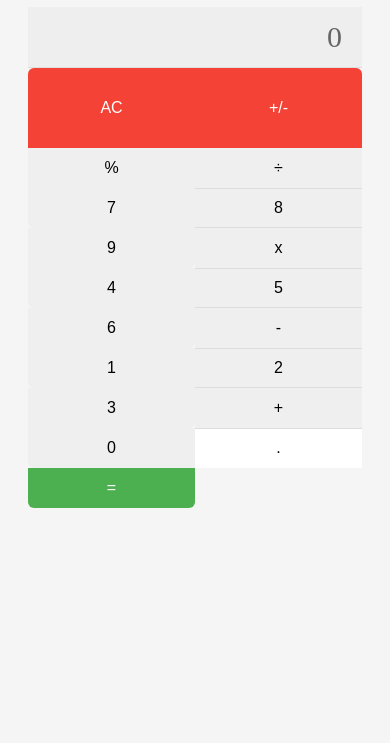
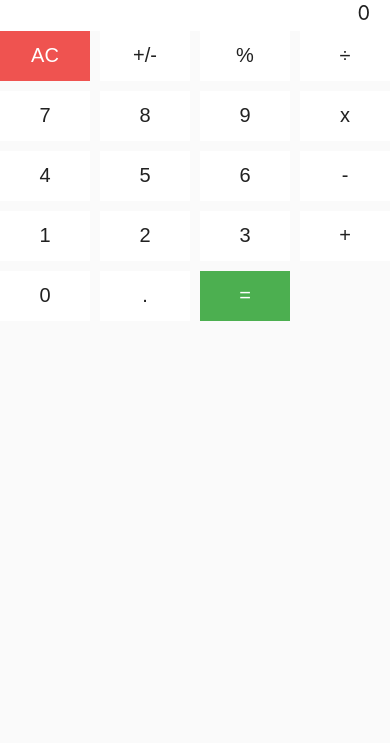
Before and after one commit to wilson0205/wilson0205.github.io, a plain HTML site: page index.html in a window 390 px wide. Shown: the part 101-844 px from the top of the page. Drawn offline with Linux system fonts and the light colour scheme.

Commit message:
Update styles.css
Updated with apple-like style and responsive to all devices

```diff
--- a/styles.css
+++ b/styles.css
@@ -1,119 +1,96 @@
-/* Add a background color and some padding to the body */
 body {
-  background-color: #f5f5f5;
-  padding: 20px;
+  font-family: -apple-system, BlinkMacSystemFont, "Segoe UI", Roboto, Oxygen,
+    Ubuntu, Cantarell, "Open Sans", "Helvetica Neue", sans-serif;
+  background-color: #fafafa;
+  margin: 0;
+  padding: 0;
 }
 
-/* Style the calculator container */
-#calculator {
-  width: 320px;
-  margin: 0 auto;
-  background-color: #fff;
-  box-shadow: 0 2px 2px rgba(0, 0, 0, 0.3);
-  border-radius: 6px;
+#output {
+  font-size: 2em;
+  text-align: right;
+  padding: 20px;
+  box-sizing: border-box;
+  width: 100%;
+  height: 80px;
+  border: none;
+  background-color: #ffffff;
+  color: #212121;
 }
 
-/* Style the output */
-#output {
+#buttons {
+  display: grid;
+  grid-template-columns: repeat(4, 1fr);
+  grid-gap: 10px;
+  margin: 0;
+  padding: 0;
+  width: 100%;
+}
+
+#buttons button {
+  font-size: 2em;
   width: 100%;
   height: 80px;
-  font-size: 36px;
-  line-height: 80px;
-  text-align: right;
-  padding: 0 20px;
-  box-sizing: border-box;
   border: none;
-  background-color: #eee;
-  color: #666;
-}
-
-/* Style the buttons */
-#buttons {
-  width: 100%;
-  display: flex;
-  flex-wrap: wrap;
-  border-top: 1px solid #ddd;
-}
-
-button {
-  width: 25%;
-  height: 60px;
-  font-size: 18px;
-  border: none;
+  background-color: #ffffff;
+  color: #212121;
   cursor: pointer;
 }
 
-/* Style the clear and negative buttons */
-#clear,
-#negative {
-  background-color: #f44336;
-  color: #fff;
+#buttons button:hover {
+  background-color: #e0e0e0;
 }
 
-#clear {
-  border-radius: 6px 0 0 0;
+#buttons button:active {
+  background-color: #c8c8c8;
 }
 
-#negative {
-  border-radius: 0 6px 0 0;
+#buttons button#clear {
+  background-color: #ef5350;
+  color: #ffffff;
 }
 
-/* Style the number buttons */
-#seven,
-#four,
-#one,
-#zero {
-  border-radius: 0 0 0 6px;
+#buttons button#clear:hover {
+  background-color: #ff867c;
 }
 
-#eight,
-#five,
-#two {
-  border-top: 1px solid #ddd;
-  border-bottom: 1px solid #ddd;
+#buttons button#clear:active {
+  background-color: #ffcdd2;
 }
 
-#nine,
-#six,
-#three {
-  border-radius: 0 0 6px 0;
+#buttons button#equals {
+  background-color: #4caf50;
+  color: #ffffff;
 }
 
-/* Style the operation buttons */
-.operation {
-  background-color: #ff9800;
-  color: #fff;
+#buttons button#equals:hover {
+  background-color: #81c784;
 }
 
-/* Style the equals button */
-#equals {
-  background-color: #4caf50;
-  color: #fff;
-  border-radius: 0 0 6px 6px;
+#buttons button#equals:active {
+  background-color: #c8e6c9;
 }
 
-/* Style the decimal button */
-#decimal {
-  background-color: #fff;
-  border-top: 1px solid #ddd;
+@media (max-width: 600px) {
+  #output {
+    font-size: 1.5em;
+    height: 60px;
+  }
+
+  #buttons button {
+    font-size: 1.5em;
+    height: 60px;
+  }
 }
 
-/* Make the buttons responsive */
-@media (max-width: 600px) {
+@media (max-width: 400px) {
   #output {
-    height: 60px;
-    font-size: 30px;
-    line-height: 60px;
+    font-size: 1.25em;
+    height: 50px;
   }
 
-  button {
-    width: 50%;
-    height: 40px;
-    font-size: 16px;
-  }
-
-  #clear,
-  #negative {
-    height: 80px;
+  #buttons button {
+    font-size: 1.25em;
+    height: 50px;
   }
 }
```
